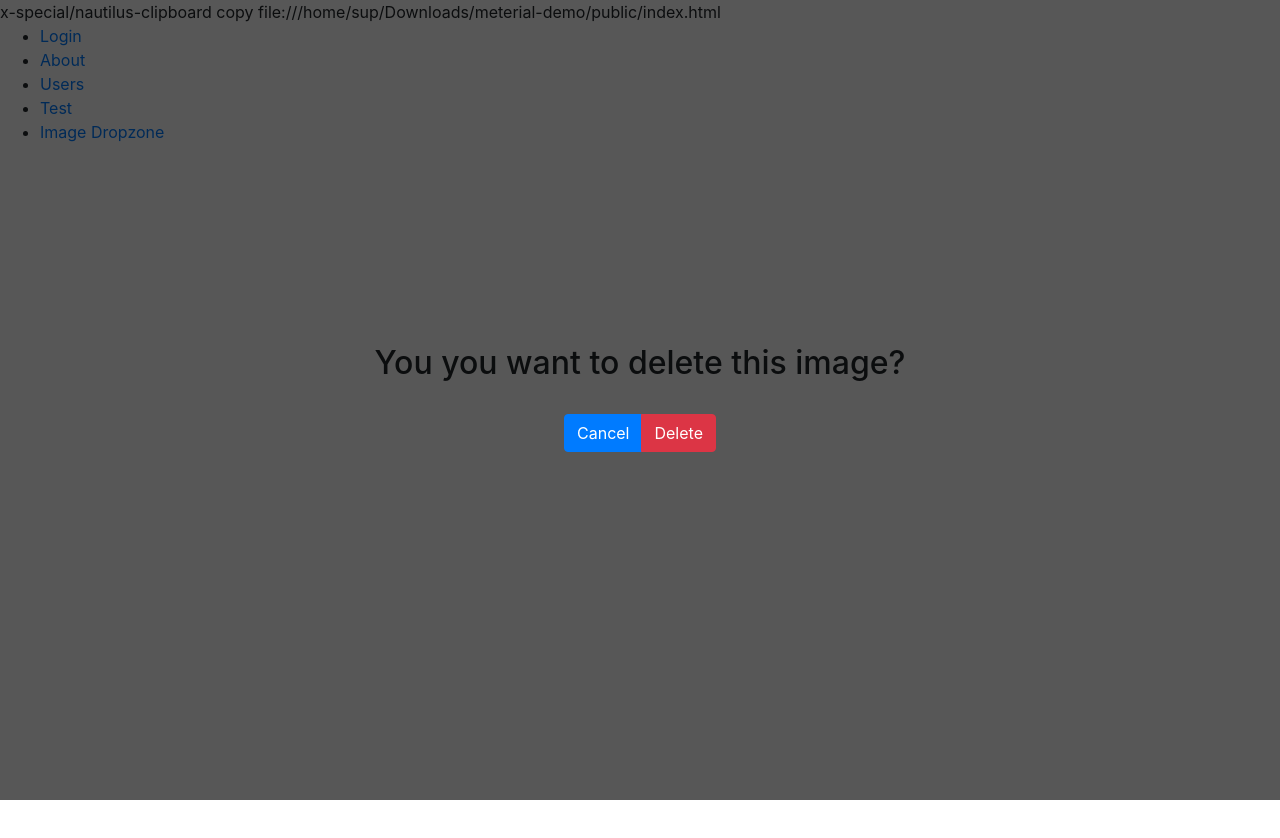
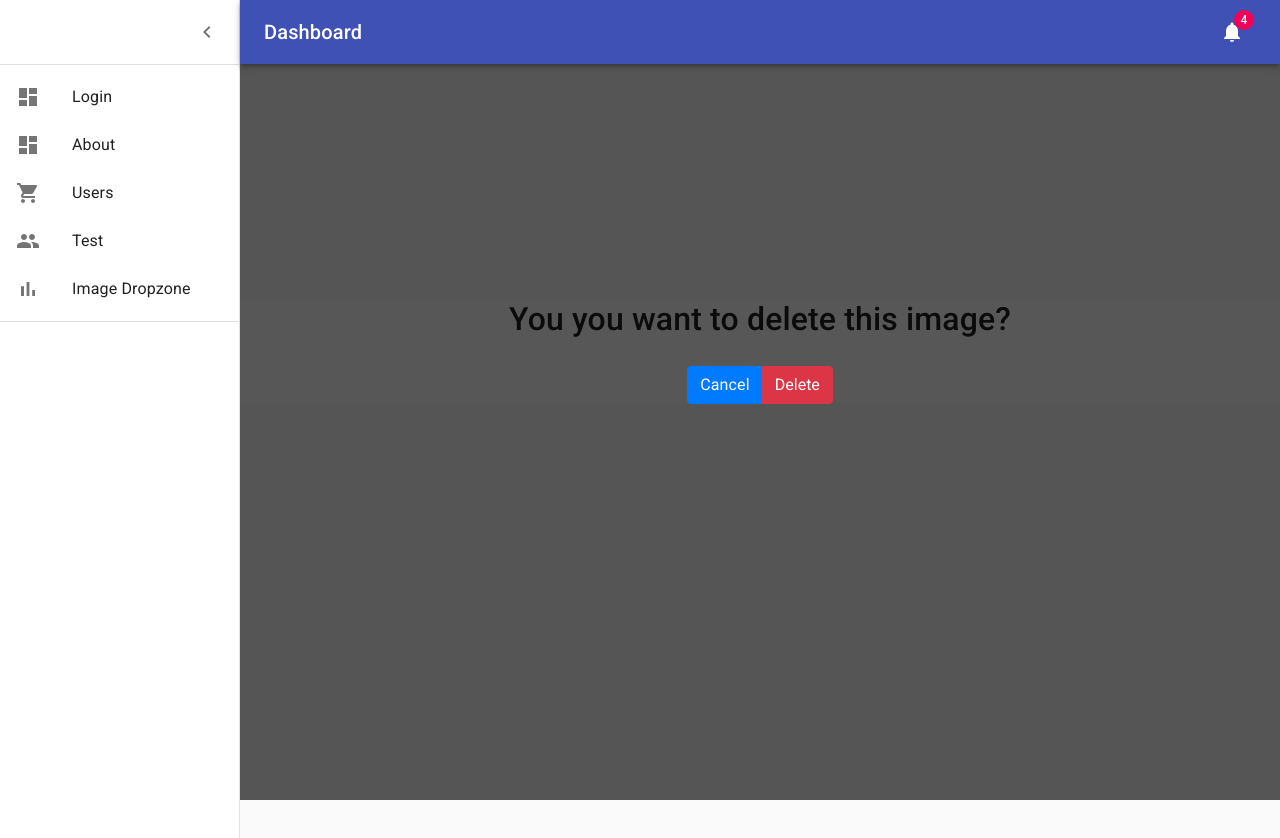
Before and after one commit to vilksp/Manager, a React (Create React App) app in the folder frontend/: page /delete/1 in a window 1280 px wide. Shown: the top 838 px of the page. Before the commit the page ends 800 px from the top, so only its background shows below. Built offline with nearby package versions, Linux system fonts and the light colour scheme; no server answers.

Commit message:
add navigation, fix deleteimg url, add test functions to downloadFile

```diff
--- a/frontend/public/index.html
+++ b/frontend/public/index.html
@@ -1,5 +1,5 @@
-x-special/nautilus-clipboard copy
-file:///home/sup/Downloads/meterial-demo/public/index.html
+<!-- x-special/nautilus-clipboard copy
+file:///home/sup/Downloads/meterial-demo/public/index.html -->
 <!DOCTYPE html>
 <html lang="en">
   <head>
--- a/frontend/src/App.css
+++ b/frontend/src/App.css
@@ -241,12 +241,13 @@
 
 .close {
   position: absolute;
-  top: 15px;
+  top: 90px;
   right: 35px;
   color: #f1f1f1;
   font-size: 40px;
   font-weight: bold;
   transition: 0.3s;
+  cursor: pointer;
 }
 
 .upload-modal {
--- a/frontend/src/App.js
+++ b/frontend/src/App.js
@@ -11,26 +11,7 @@ export default function App() {
   return (
     <Router>
       <div>
-        <nav>
-          <ul>
-            <li>
-              <Link to="/">Login</Link>
-            </li>
-            <li>
-              <Link to="/about">About</Link>
-            </li>
-            <li>
-              <Link to="/users">Users</Link>
-            </li>
-            <li>
-              <Link to="/test">Test</Link>
-            </li>
-            <li>
-              <Link to="/image">Image Dropzone</Link>
-            </li>
-          </ul>
-        </nav>
-
+        <Dashboard>
           <Switch>
             <Route path="/about">
               <About />
@@ -50,6 +31,7 @@ export default function App() {
               <Login />
             </Route>
           </Switch>
+        </Dashboard>
       </div>
     </Router>
   );
--- a/frontend/src/components/dashboard/Dashboard.js
+++ b/frontend/src/components/dashboard/Dashboard.js
@@ -1,37 +1,37 @@
-import React from 'react';
-import clsx from 'clsx';
-import { makeStyles } from '@material-ui/core/styles';
-import CssBaseline from '@material-ui/core/CssBaseline';
-import Drawer from '@material-ui/core/Drawer';
-import Box from '@material-ui/core/Box';
-import AppBar from '@material-ui/core/AppBar';
-import Toolbar from '@material-ui/core/Toolbar';
-import List from '@material-ui/core/List';
-import Typography from '@material-ui/core/Typography';
-import Divider from '@material-ui/core/Divider';
-import IconButton from '@material-ui/core/IconButton';
-import Badge from '@material-ui/core/Badge';
-import Container from '@material-ui/core/Container';
-import Grid from '@material-ui/core/Grid';
-import Paper from '@material-ui/core/Paper';
-import Link from '@material-ui/core/Link';
-import MenuIcon from '@material-ui/icons/Menu';
-import ChevronLeftIcon from '@material-ui/icons/ChevronLeft';
-import NotificationsIcon from '@material-ui/icons/Notifications';
-import { mainListItems, secondaryListItems } from './listItems';
-import Chart from './Chart';
-import Deposits from './Deposits';
-import Orders from './Orders';
+import React from "react";
+import clsx from "clsx";
+import { makeStyles } from "@material-ui/core/styles";
+import CssBaseline from "@material-ui/core/CssBaseline";
+import Drawer from "@material-ui/core/Drawer";
+import Box from "@material-ui/core/Box";
+import AppBar from "@material-ui/core/AppBar";
+import Toolbar from "@material-ui/core/Toolbar";
+import List from "@material-ui/core/List";
+import Typography from "@material-ui/core/Typography";
+import Divider from "@material-ui/core/Divider";
+import IconButton from "@material-ui/core/IconButton";
+import Badge from "@material-ui/core/Badge";
+import Container from "@material-ui/core/Container";
+import Grid from "@material-ui/core/Grid";
+import Paper from "@material-ui/core/Paper";
+import Link from "@material-ui/core/Link";
+import MenuIcon from "@material-ui/icons/Menu";
+import ChevronLeftIcon from "@material-ui/icons/ChevronLeft";
+import NotificationsIcon from "@material-ui/icons/Notifications";
+import { mainListItems, secondaryListItems } from "./listItems";
+import Chart from "./Chart";
+import Deposits from "./Deposits";
+import Orders from "./Orders";
 
 function Copyright() {
   return (
     <Typography variant="body2" color="textSecondary" align="center">
-      {'Copyright © '}
+      {"Copyright © "}
       <Link color="inherit" href="https://material-ui.com/">
         Your Website
-      </Link>{' '}
+      </Link>{" "}
       {new Date().getFullYear()}
-      {'.'}
+      {"."}
     </Typography>
   );
 }
@@ -40,21 +40,21 @@ const drawerWidth = 240;
 
 const useStyles = makeStyles((theme) => ({
   root: {
-    display: 'flex',
+    display: "flex",
   },
   toolbar: {
     paddingRight: 24, // keep right padding when drawer closed
   },
   toolbarIcon: {
-    display: 'flex',
-    alignItems: 'center',
-    justifyContent: 'flex-end',
-    padding: '0 8px',
+    display: "flex",
+    alignItems: "center",
+    justifyContent: "flex-end",
+    padding: "0 8px",
     ...theme.mixins.toolbar,
   },
   appBar: {
     zIndex: theme.zIndex.drawer + 1,
-    transition: theme.transitions.create(['width', 'margin'], {
+    transition: theme.transitions.create(["width", "margin"], {
       easing: theme.transitions.easing.sharp,
       duration: theme.transitions.duration.leavingScreen,
     }),
@@ -62,7 +62,7 @@ const useStyles = makeStyles((theme) => ({
   appBarShift: {
     marginLeft: drawerWidth,
     width: `calc(100% - ${drawerWidth}px)`,
-    transition: theme.transitions.create(['width', 'margin'], {
+    transition: theme.transitions.create(["width", "margin"], {
       easing: theme.transitions.easing.sharp,
       duration: theme.transitions.duration.enteringScreen,
     }),
@@ -71,36 +71,37 @@ const useStyles = makeStyles((theme) => ({
     marginRight: 36,
   },
   menuButtonHidden: {
-    display: 'none',
+    display: "none",
   },
   title: {
     flexGrow: 1,
   },
   drawerPaper: {
-    position: 'relative',
-    whiteSpace: 'nowrap',
+    position: "relative",
+    whiteSpace: "nowrap",
     width: drawerWidth,
-    transition: theme.transitions.create('width', {
+    transition: theme.transitions.create("width", {
       easing: theme.transitions.easing.sharp,
       duration: theme.transitions.duration.enteringScreen,
     }),
   },
   drawerPaperClose: {
-    overflowX: 'hidden',
-    transition: theme.transitions.create('width', {
+    overflowX: "hidden",
+    transition: theme.transitions.create("width", {
       easing: theme.transitions.easing.sharp,
       duration: theme.transitions.duration.leavingScreen,
     }),
     width: theme.spacing(7),
-    [theme.breakpoints.up('sm')]: {
+    [theme.breakpoints.up("sm")]: {
       width: theme.spacing(9),
     },
   },
   appBarSpacer: theme.mixins.toolbar,
   content: {
     flexGrow: 1,
-    height: '100vh',
-    overflow: 'auto',
+    height: "100vh",
+    overflow: "auto",
+    marginTop: "100px",
   },
   container: {
     paddingTop: theme.spacing(4),
@@ -108,16 +109,16 @@ const useStyles = makeStyles((theme) => ({
   },
   paper: {
     padding: theme.spacing(2),
-    display: 'flex',
-    overflow: 'auto',
-    flexDirection: 'column',
+    display: "flex",
+    overflow: "auto",
+    flexDirection: "column",
   },
   fixedHeight: {
     height: 240,
   },
 }));
 
-export default function Dashboard() {
+export default function Dashboard({ children }) {
   const classes = useStyles();
   const [open, setOpen] = React.useState(true);
   const handleDrawerOpen = () => {
@@ -131,19 +132,31 @@ export default function Dashboard() {
   return (
     <div className={classes.root}>
       <CssBaseline />
-      <AppBar position="absolute" className={clsx(classes.appBar, open && classes.appBarShift)}>
+      <AppBar
+        position="absolute"
+        className={clsx(classes.appBar, open && classes.appBarShift)}
+      >
         <Toolbar className={classes.toolbar}>
           <IconButton
             edge="start"
             color="inherit"
             aria-label="open drawer"
             onClick={handleDrawerOpen}
-            className={clsx(classes.menuButton, open && classes.menuButtonHidden)}
+            className={clsx(
+              classes.menuButton,
+              open && classes.menuButtonHidden
+            )}
           >
             <MenuIcon />
           </IconButton>
-          <Typography component="h1" variant="h6" color="inherit" noWrap className={classes.title}>
-            Dashboard
+          <Typography
+            component="h1"
+            variant="h6"
+            color="inherit"
+            noWrap
+            className={classes.title}
+          >
+            <Link to="/">Dashboard</Link>
           </Typography>
           <IconButton color="inherit">
             <Badge badgeContent={4} color="secondary">
@@ -170,22 +183,23 @@ export default function Dashboard() {
         <List>{secondaryListItems}</List>
       </Drawer>
       <main className={classes.content}>
-        <div className={classes.appBarSpacer} />
-        <Container maxWidth="lg" className={classes.container}>
+        {/* <div className={classes.appBarSpacer} /> */}
+        {children}
+        {/* <Container maxWidth="lg" className={classes.container}>
           <Grid container spacing={3}>
-            {/* Chart */}
+            Chart
             <Grid item xs={12} md={8} lg={9}>
               <Paper className={fixedHeightPaper}>
                 <Chart />
               </Paper>
             </Grid>
-            {/* Recent Deposits */}
+            Recent Deposits
             <Grid item xs={12} md={4} lg={3}>
               <Paper className={fixedHeightPaper}>
                 <Deposits />
               </Paper>
             </Grid>
-            {/* Recent Orders */}
+            Recent Orders
             <Grid item xs={12}>
               <Paper className={classes.paper}>
                 <Orders />
@@ -195,7 +209,7 @@ export default function Dashboard() {
           <Box pt={4}>
             <Copyright />
           </Box>
-        </Container>
+        </Container> */}
       </main>
     </div>
   );
--- a/frontend/src/components/dashboard/listItems.js
+++ b/frontend/src/components/dashboard/listItems.js
@@ -9,45 +9,52 @@ import PeopleIcon from '@material-ui/icons/People';
 import BarChartIcon from '@material-ui/icons/BarChart';
 import LayersIcon from '@material-ui/icons/Layers';
 import AssignmentIcon from '@material-ui/icons/Assignment';
+import { Link } from "react-router-dom";
 
 export const mainListItems = (
   <div>
-    <ListItem button>
+    <ListItem button component={Link} to="/login">
       <ListItemIcon>
         <DashboardIcon />
       </ListItemIcon>
-      <ListItemText primary="Dashboard" />
+      <ListItemText primary="Login" />
     </ListItem>
-    <ListItem button>
+    <ListItem button component={Link} to="/about">
+      <ListItemIcon>
+        <DashboardIcon />
+      </ListItemIcon>
+      <ListItemText primary="About" />
+    </ListItem>
+    <ListItem button component={Link} to="/users">
       <ListItemIcon>
         <ShoppingCartIcon />
       </ListItemIcon>
-      <ListItemText primary="Orders" />
+      <ListItemText primary="Users" />
     </ListItem>
-    <ListItem button>
+    <ListItem button component={Link} to="/test">
       <ListItemIcon>
         <PeopleIcon />
       </ListItemIcon>
-      <ListItemText primary="Customers" />
+      <ListItemText primary="Test" />
     </ListItem>
-    <ListItem button>
+    <ListItem button component={Link} to="/image">
       <ListItemIcon>
         <BarChartIcon />
       </ListItemIcon>
-      <ListItemText primary="Reports" />
+      <ListItemText primary="Image Dropzone" />
     </ListItem>
-    <ListItem button>
+    {/* <ListItem button>
       <ListItemIcon>
         <LayersIcon />
       </ListItemIcon>
       <ListItemText primary="Integrations" />
-    </ListItem>
+    </ListItem> */}
   </div>
 );
 
 export const secondaryListItems = (
   <div>
-    <ListSubheader inset>Saved reports</ListSubheader>
+    {/* <ListSubheader inset>Saved reports</ListSubheader>
     <ListItem button>
       <ListItemIcon>
         <AssignmentIcon />
@@ -65,6 +72,6 @@ export const secondaryListItems = (
         <AssignmentIcon />
       </ListItemIcon>
       <ListItemText primary="Year-end sale" />
-    </ListItem>
+    </ListItem> */}
   </div>
 );
```
Also changed, not shown: frontend/src/components/DeleteImage.js (+10 -4 lines), frontend/src/components/GetFiles.js (+83 -9 lines). Lines whose indentation alone changed are shown as unchanged.
